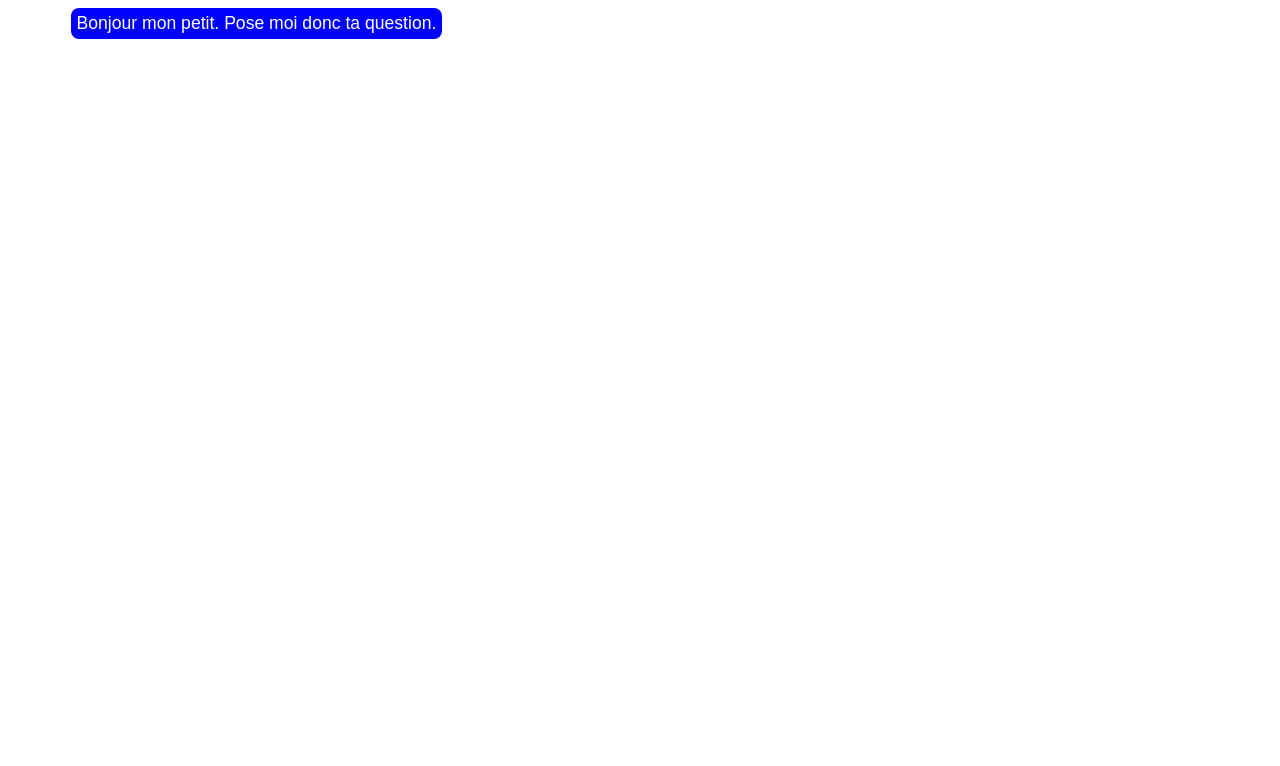
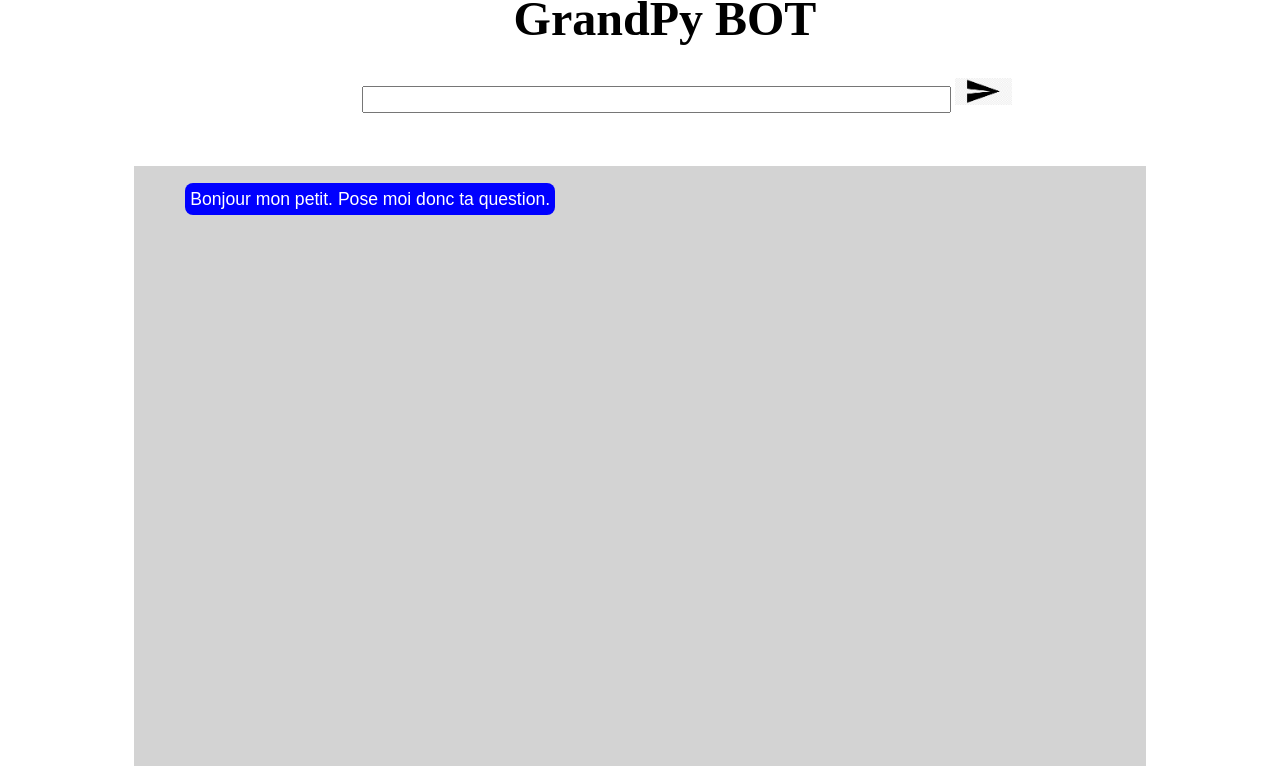
Before and after one commit to Digoin/Projet7, a Flask app: page / in a window 1280 px wide. Shown: the part 209-975 px from the top of the page. Before the commit the page ends 248 px from the top, so only its background shows below. Run offline with Flask 2, Linux system fonts and the light colour scheme; some libraries are stand-ins or nearby versions.

Commit message:
commit for checkout

```diff
--- a/application/static/script.js
+++ b/application/static/script.js
@@ -12,7 +12,21 @@ let ask = async function() {
     chat.innerHTML = `<p class="right">${question}</p>`+chat.innerHTML
     chat_save = chat.innerHTML
     chat.innerHTML = `<img class="dots" src="static/image/3dots.gif">`+chat_save
-    let response = await fetch(`http://localhost:5000/question/${question}`)
+    try {let response = await fetch(`http://localhost:5000/question/${question}`)}
+    catch (error) {
+        console.error(error)
+    }
     let data = await response.json()
     chat.innerHTML = `<p class="left">${data["response"]}</p>`+ chat_save
+    chat.innerHTML = `<div id="map"></div>` + chat.innerHTML
+    initMap(data["latitude"], data["longitude"])
 }
+
+let map;
+
+function initMap() {
+    map = new google.maps.Map(document.getElementById("map"), {
+        center: { lat: -34.397, lng: 150.644 },
+        zoom: 8,
+  });
+}
--- a/application/static/style.css
+++ b/application/static/style.css
@@ -1,13 +1,10 @@
+html, body {
+    height: 100%;
+}
+
 h1 {
     margin-left: 40%;
     font-size: 3em;
-}
-
-input {
-    width: 33em;
-    margin-left: 28%;
-    margin-bottom: 3em;
-    font-size: 1.1em;
 }
 
 button {
@@ -21,9 +18,33 @@ p {
     font-family: Arial, Helvetica, sans-serif;
 }
 
+#form {
+    display: flex;
+}
+
+#question {
+    width: 33em;
+    margin-left: 28%;
+    margin-bottom: 3em;
+    font-size: 1.1em;
+}
+
+#validate {
+    height: 2em;
+    width: 4.3em;
+}
+
+#map {
+    height: 20%;
+}
+
 .container {
     display: flex;
     flex-direction: column;
+    min-height: 75%;
+    margin-left: 10%;
+    margin-right: 10%;
+    background-color: lightgray;
 }
 
 .right {
--- a/application/templates/question.html
+++ b/application/templates/question.html
@@ -7,12 +7,19 @@
     <title>Document</title>
 </head>
 <body>
+    <div id="map"></div>
     <h1>GrandPy BOT</h1>
-    <input id="question" type="text">
-    <button id="validate" onclick="ask()">Valider</button>
-    <div id="chat" class="container">
+    <form>
+        <input id="question" type="text">
+        <input type="image" src="/static/image/send_button.jpg" id="validate" onclick="ask()"></input>
+    </form>
+    <section id="chat" class="container">
         <p class="left">Bonjour mon petit. Pose moi donc ta question.</p>
-    </div>
+    </section>
     <script src="/static/script.js"></script>
+    <script
+      src="https://maps.googleapis.com/maps/api/js?key=AIzaSyAVPd5yJinqskJEjbo1Xmd-9gMsmXwVReg&callback=initMap&libraries=&v=weekly"
+      async
+    ></script>
 </body>
 </html>
```
Also changed, not shown: application/static/image/send_button.jpg (added).
